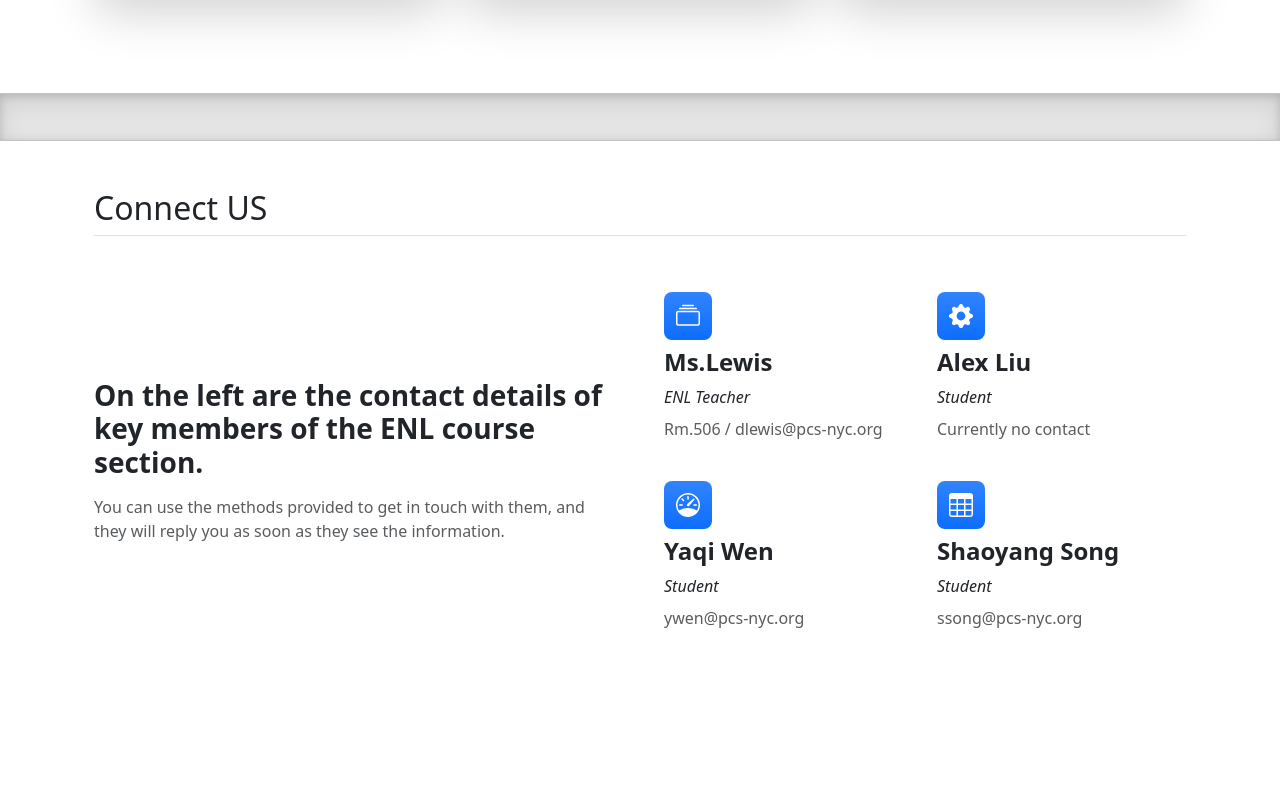
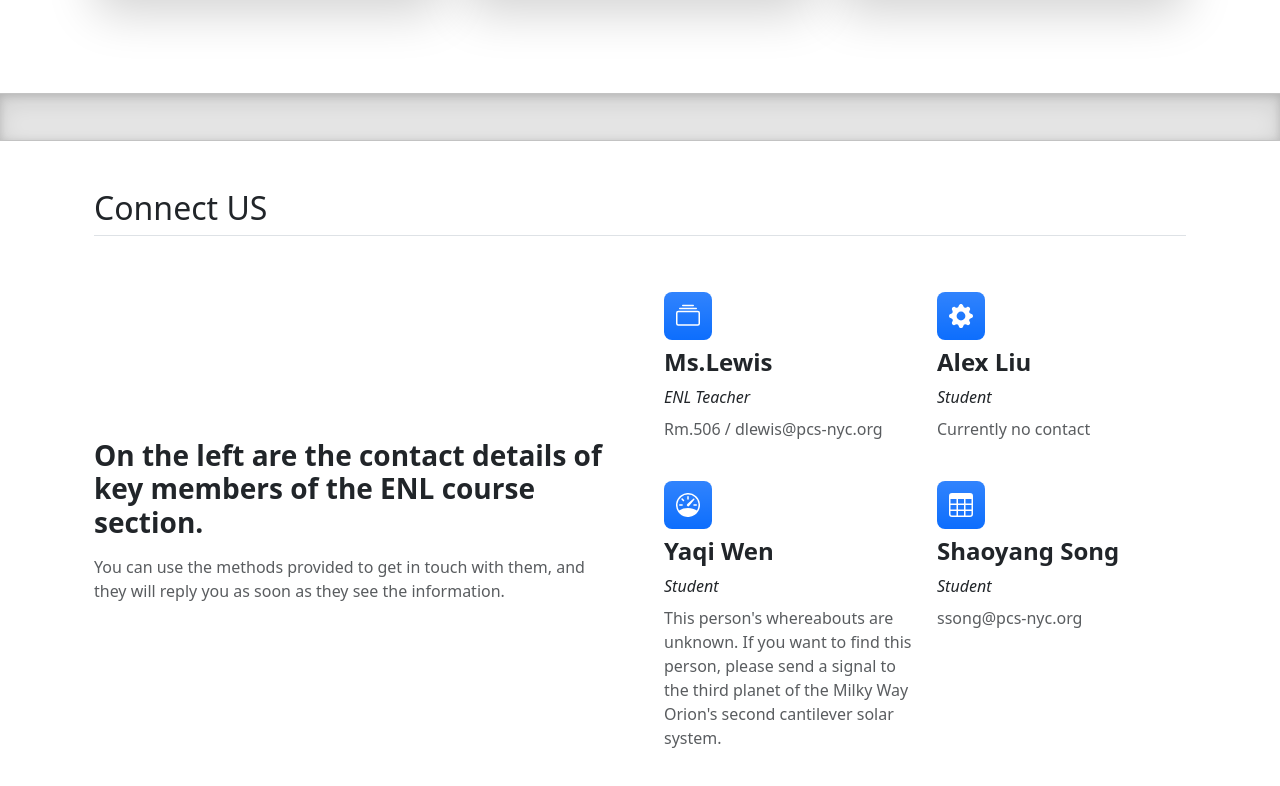
Before and after one commit to XYPakaSama/ENL, a website: page about.html in a window 1280 px wide. Shown: the part 2139-2925 px from the top of the page. Drawn offline with Linux system fonts and the light colour scheme; files that its build step writes are made by us from their sources; files whose address does not match are found by name.

Commit message:
about.html

```diff
--- a/about.html
+++ b/about.html
@@ -1006,7 +1006,7 @@
                     <h4 class="fw-semibold mb-0">Yaqi Wen</h4>
                     <i>Student</i>
                     <p class="text-body-secondary">
-                      ywen@pcs-nyc.org
+                      This person's whereabouts are unknown. If you want to find this person, please send a signal to the third planet of the Milky Way Orion's second cantilever solar system.
                     </p>
                   </div>
 
```
